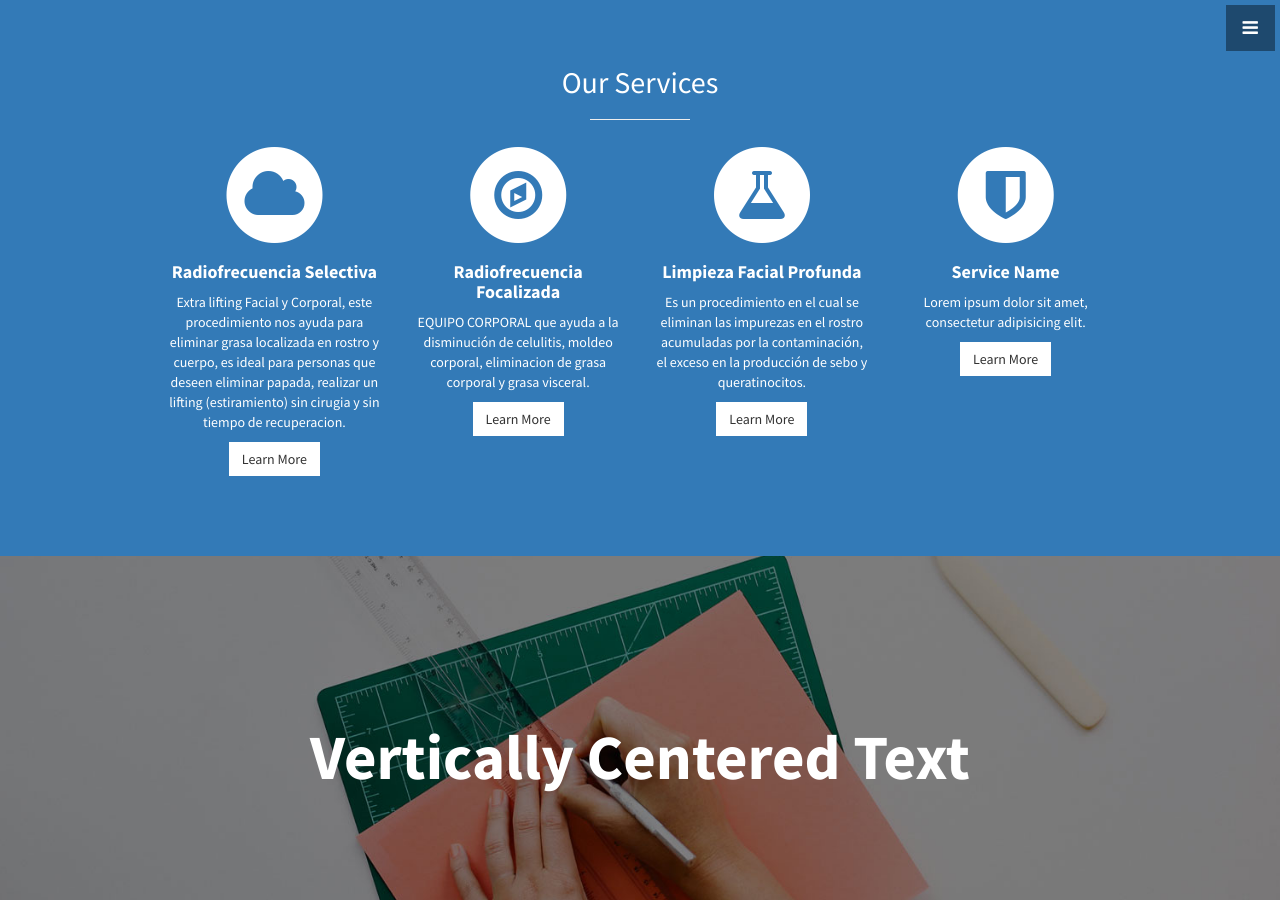
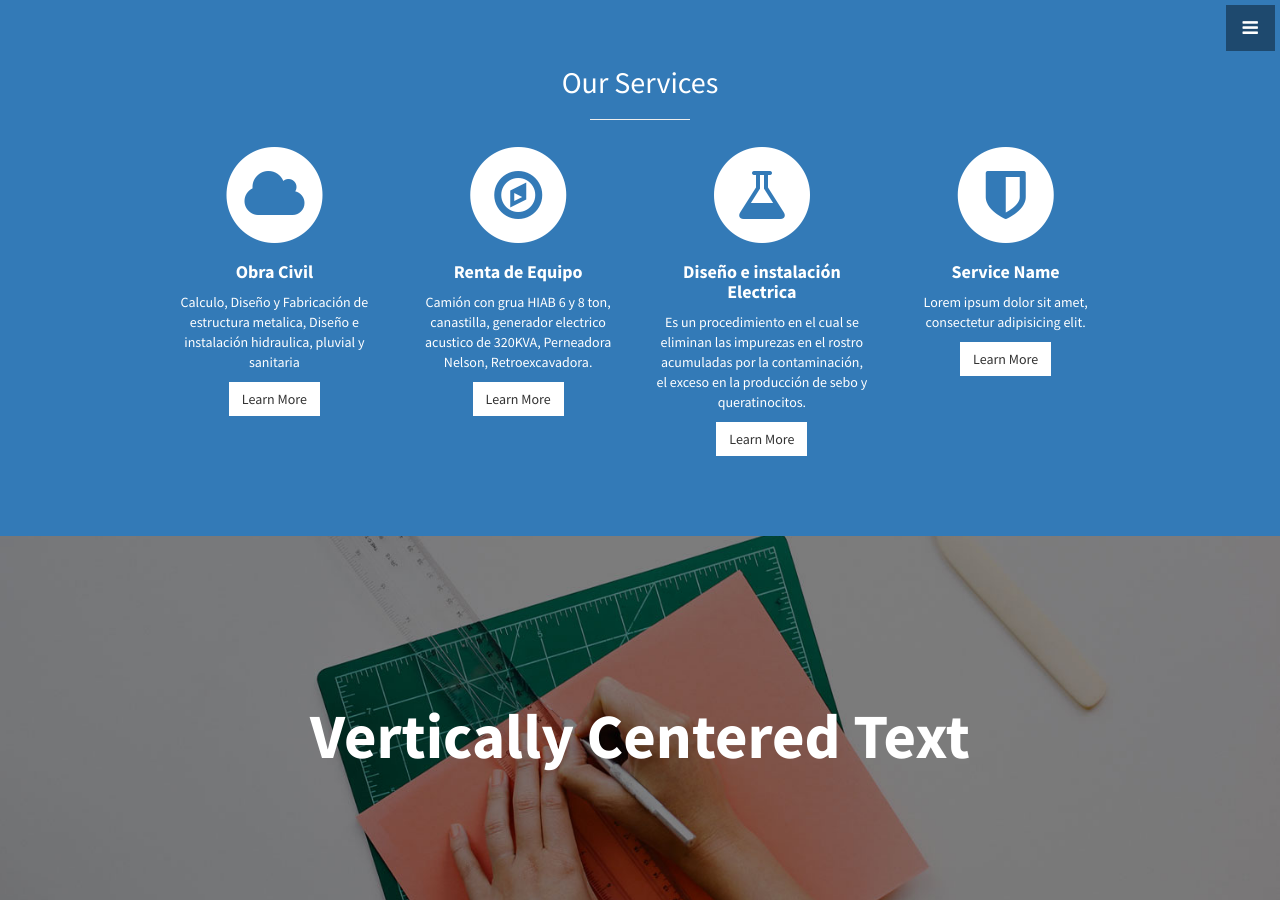
Before and after one commit to melchi97/IICA, a Jekyll site: the page built from index.html, in a window 1280 px wide and 900 px high, scrolled down 1116 px. Built offline with Jekyll 4.4.1, drawn with Linux system fonts in a browser that asks for light colours.

Commit message:
Update services.html

```diff
--- a/_includes/services.html
+++ b/_includes/services.html
@@ -13,9 +13,9 @@
               <i class="fa fa-cloud fa-stack-1x text-primary"></i>
             </span>
               <h4>
-                <strong>Radiofrecuencia Selectiva</strong>
+                <strong>Obra Civil</strong>
               </h4>
-              <p>Extra lifting Facial y Corporal, este procedimiento nos ayuda para eliminar grasa localizada en rostro y cuerpo, es ideal para personas que deseen eliminar papada, realizar un lifting (estiramiento) sin cirugia y sin tiempo de recuperacion.</p>
+              <p>Calculo, Diseño y Fabricación de estructura metalica, Diseño e instalación hidraulica, pluvial y sanitaria</p>
               <a href="#" class="btn btn-light">Learn More</a>
             </div>
           </div>
@@ -26,9 +26,9 @@
               <i class="fa fa-compass fa-stack-1x text-primary"></i>
             </span>
               <h4>
-                <strong>Radiofrecuencia Focalizada</strong>
+                <strong>Renta de Equipo</strong>
               </h4>
-              <p>EQUIPO CORPORAL que ayuda a la disminución de celulitis, moldeo corporal,  eliminacion de grasa corporal y grasa visceral.</p>
+              <p>Camión con grua HIAB 6 y 8 ton, canastilla, generador electrico acustico de 320KVA, Perneadora Nelson, Retroexcavadora.</p>
               <a href="#" class="btn btn-light">Learn More</a>
             </div>
           </div>
@@ -39,7 +39,7 @@
               <i class="fa fa-flask fa-stack-1x text-primary"></i>
             </span>
               <h4>
-                <strong>Limpieza Facial Profunda</strong>
+                <strong>Diseño e instalación Electrica</strong>
               </h4>
               <p>Es un procedimiento en el cual se eliminan las impurezas en el rostro acumuladas por la contaminación, el exceso en la producción de sebo y queratinocitos.</p>
               <a href="#" class="btn btn-light">Learn More</a>
```
